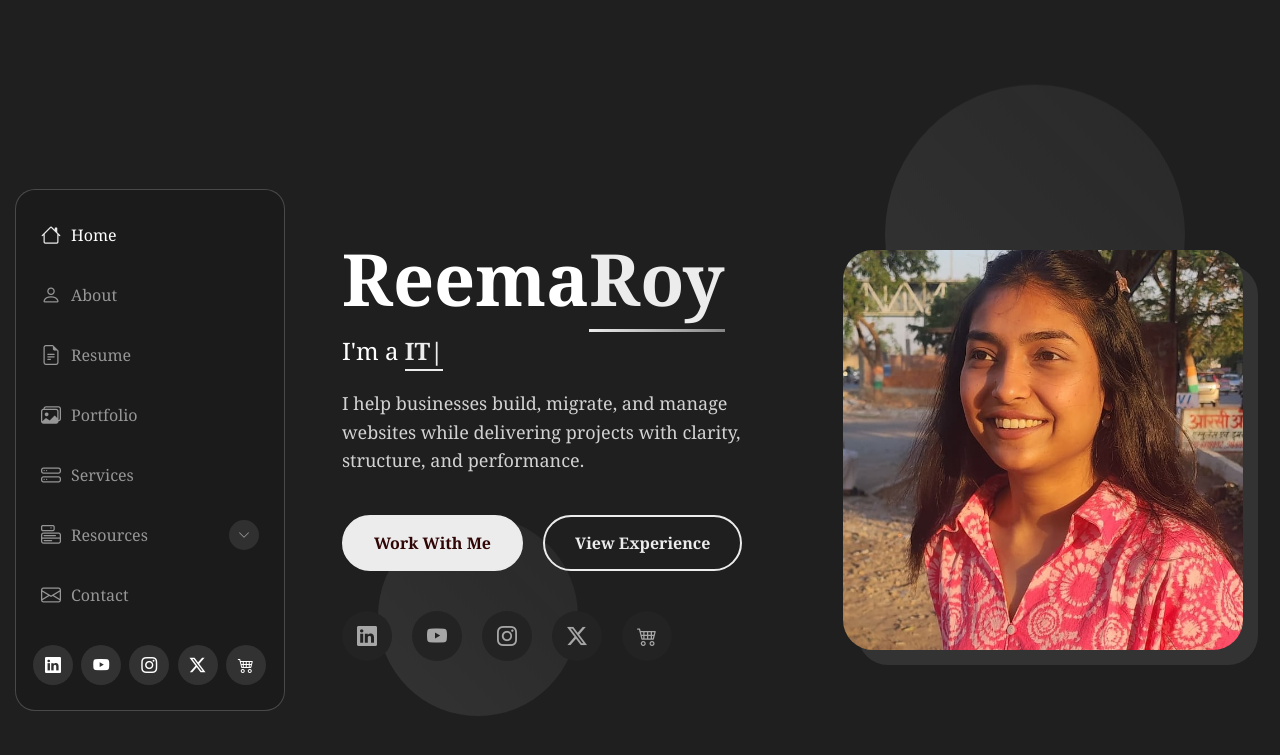
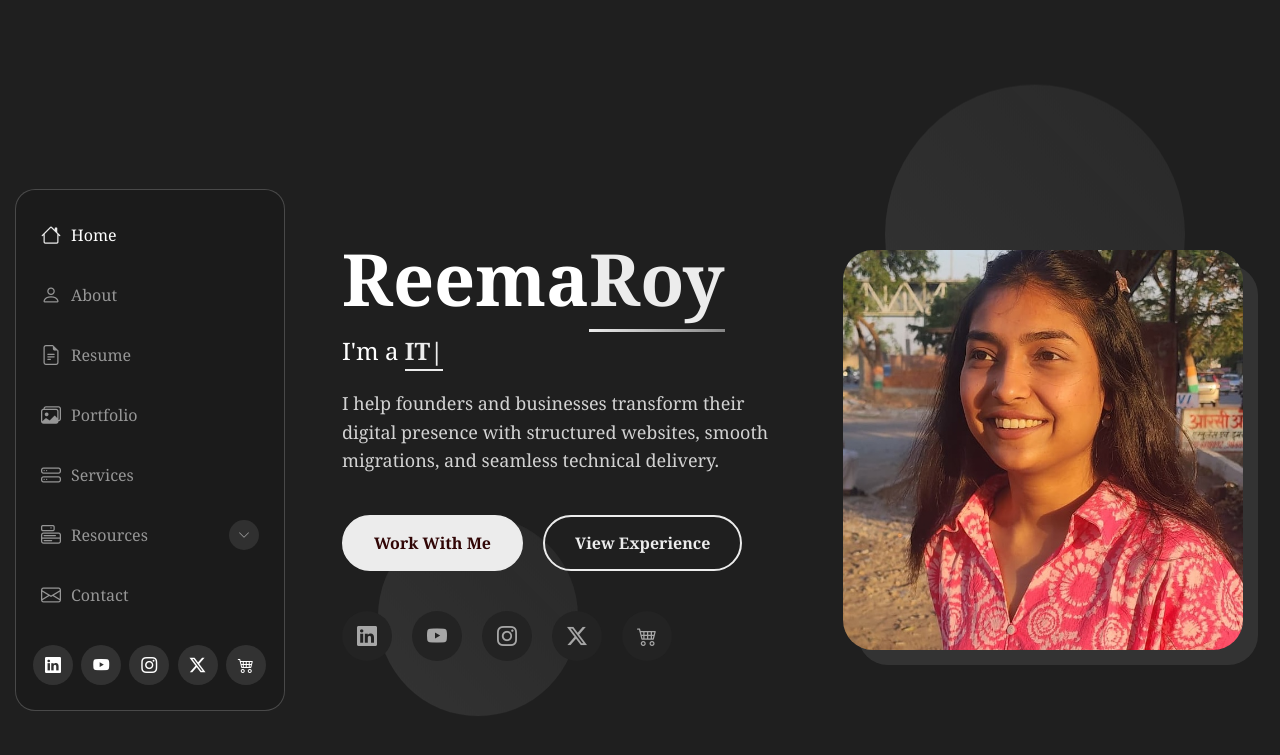
Before and after one commit to iamreemaroy/Reema-Roy, a Jekyll site: the page index.html, which Jekyll copies as it is, in a window 1280 px wide and 900 px high. Shown: the top 755 px of the window. Built offline with Jekyll 4.4.1, drawn with Linux system fonts in a browser that asks for light colours; some of the changed text lies outside the part shown.

Commit message:
Update index.html

```diff
--- a/index.html
+++ b/index.html
@@ -140,7 +140,7 @@
               <div class="hero-text">
                 <h1>Reema<span class="accent-text">Roy</span></h1>
                 <p class="lead">I'm a <span class="typed" data-typed-items="Technical Project Manager, IT Consultant, Website Developer, Digital Creator"></span></p>
-                <p class="description">I help businesses build, migrate, and manage websites while delivering projects with clarity, structure, and performance.</p>
+                <p class="description">I help founders and businesses transform their digital presence with structured websites, smooth migrations, and seamless technical delivery.</p>
 
 
                 <div class="hero-actions">
@@ -224,6 +224,7 @@
               <h3>
                   Website Development & Migration
               </h3>
+              <h5>Build scalable digital platforms</h5>
             </div>
           </div>
           <div class="col-lg-4 col-md-6" data-aos="fade-up" data-aos-delay="200">
```
Also changed, not shown: other parts of index.html (+2 -0 lines).
